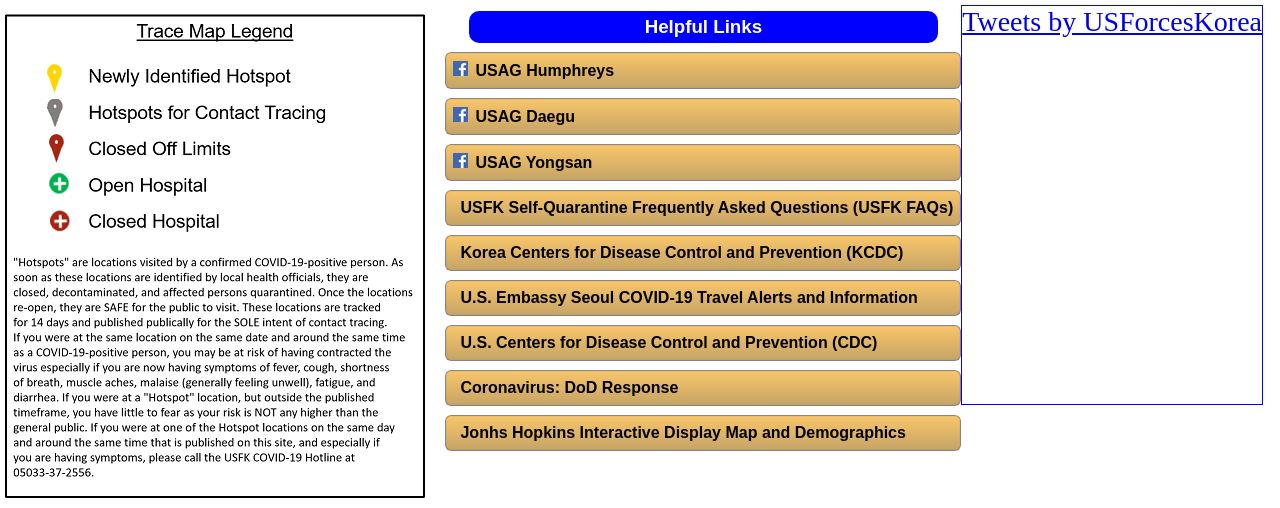
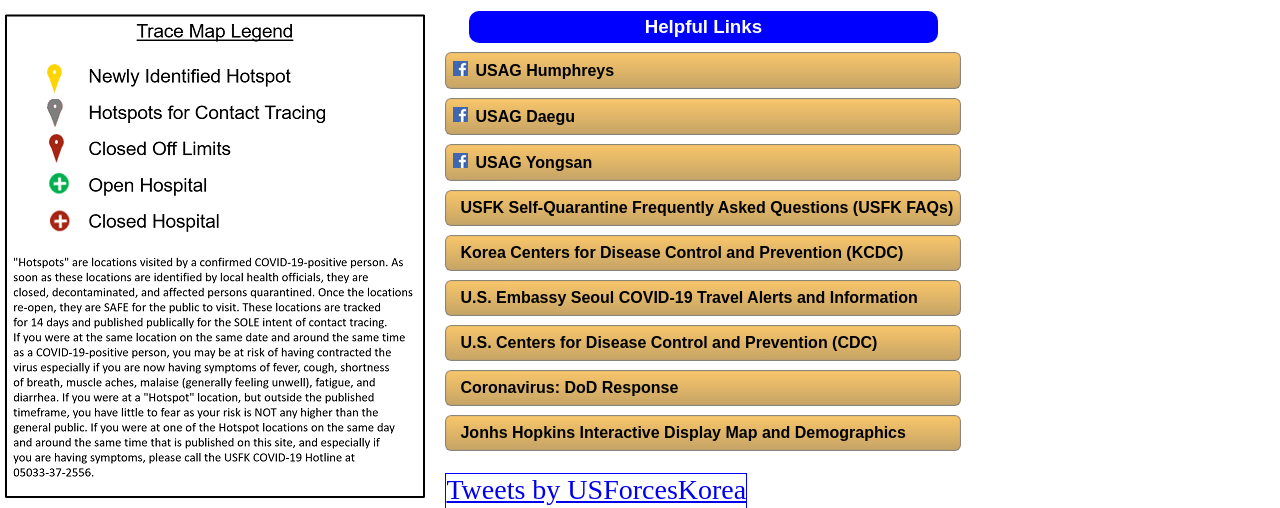
Before and after one commit to COVID19TraceMap/COVID19, a plain HTML site: page index.html in a window 1280 px wide. Shown: the part 450-958 px from the top of the page. Drawn offline with Linux system fonts and the light colour scheme.

Commit message:
Update covid19.css

```diff
--- a/covid19.css
+++ b/covid19.css
@@ -46,17 +46,7 @@
   border-style: solid;
 }
 
-.box3{
-   position: relative;
-  display: block;
-  min-height: 50vh;
-  font-size: 28px;
-  margin: 5px 0;
-  border-color: blue;
-  border-width: 1px;
-  border-style: solid;
 
-}
 
 
 .frame {
@@ -97,7 +87,17 @@
     margin-top: 9px !important;
 }
 
+.box3{
+   position: relative;
+  display: block;
+  min-height: 50vh;
+  font-size: 28px;
+  margin-top: 9px !important;
+  border-color: blue;
+  border-width: 1px;
+  border-style: solid;
 
+}
 
 .link a{
   display: inline-block;
```
